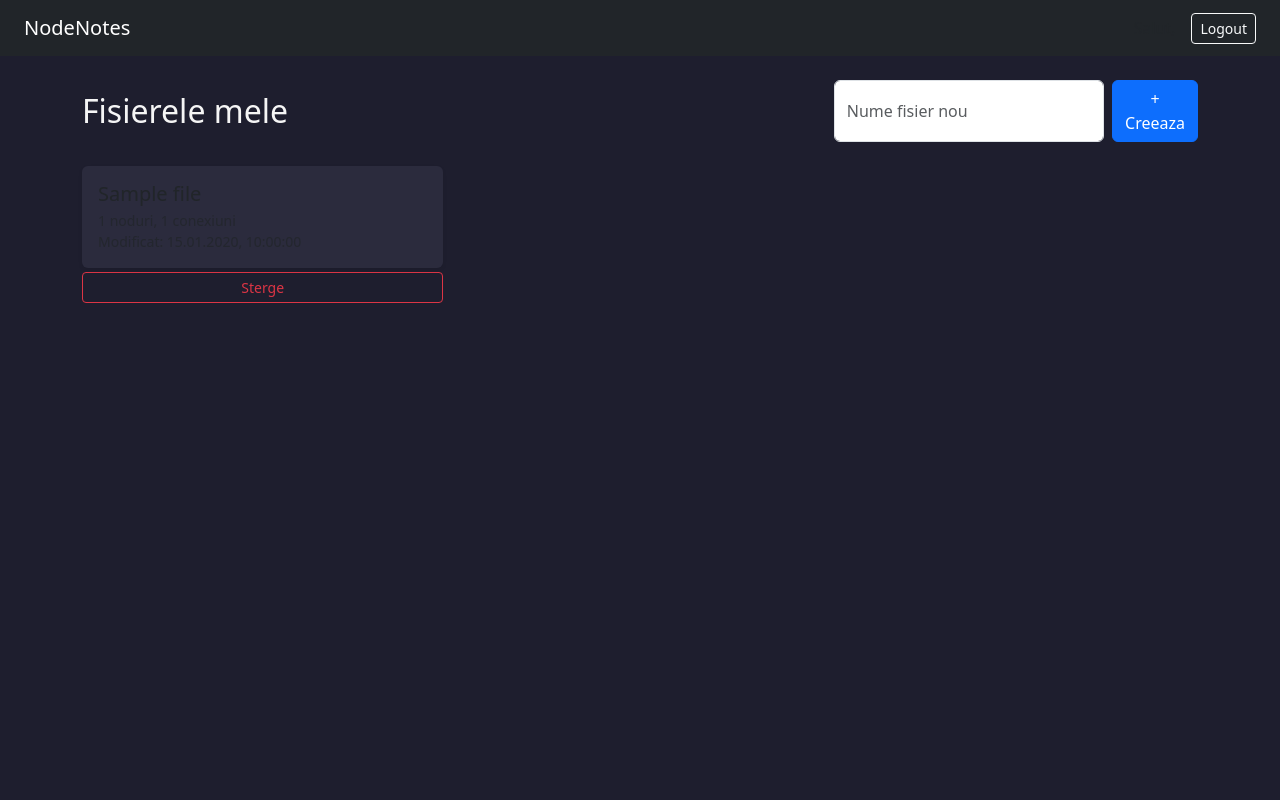
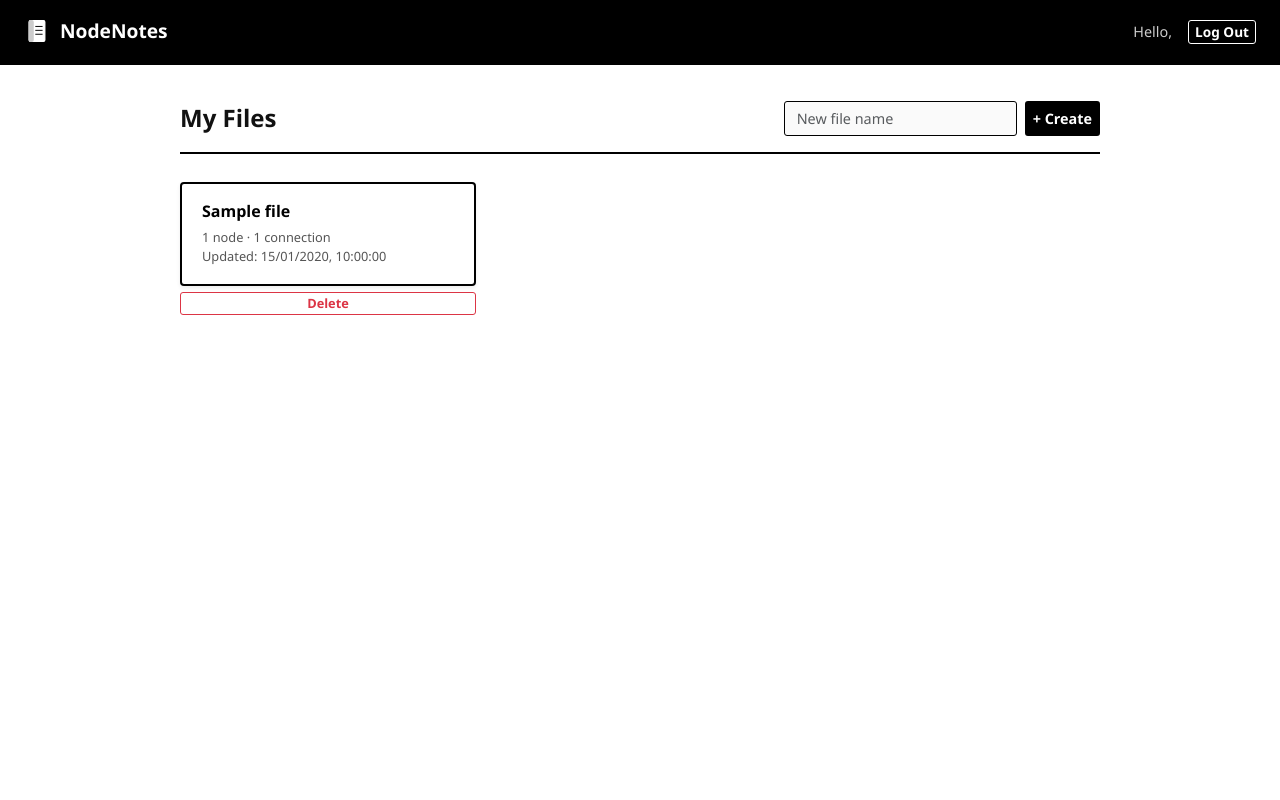
Before and after one commit to Alexandorel/Programare-Web, a Node server app: template proiect/views/dashboard.ejs in a window 1280 px wide. Run offline with Node 20, Linux system fonts and the light colour scheme; the template is opened without the code that fills it: most values are stand-ins (such as "Sample title", 1, 10 or a date in 2020); some libraries are stand-ins or nearby versions.

Commit message:
redesign dashboard

```diff
--- a/proiect/views/dashboard.ejs
+++ b/proiect/views/dashboard.ejs
@@ -1,60 +1,245 @@
 <!DOCTYPE html>
-<html lang="ro">
+<html lang="en">
 <head>
     <meta charset="UTF-8">
     <meta name="viewport" content="width=device-width, initial-scale=1.0">
-    <title>Fisierele mele - NodeNotes</title>
+    <title>My Files - NodeNotes</title>
+
     <link href="https://cdn.jsdelivr.net/npm/bootstrap@5.3.0/dist/css/bootstrap.min.css" rel="stylesheet">
+
     <style>
-        body { background: #1e1e2e; color: #f5f5f5; min-height: 100vh; }
-        .card-file { background: #2b2b3d; border: none; cursor: pointer; transition: transform .1s; }
-        .card-file:hover { transform: translateY(-2px); background: #353550; }
-        a { color: inherit; text-decoration: none; }
+        body {
+            background-color: #ffffff;
+            color: #111;
+            min-height: 100vh;
+            font-family: 'Segoe UI', sans-serif;
+        }
+
+        /* Navbar */
+        .navbar {
+            background-color: #000 !important;
+            border-bottom: 2px solid #000;
+            padding: 12px 24px;
+        }
+
+        .navbar-brand {
+            display: flex;
+            align-items: center;
+            gap: 10px;
+            font-weight: 700;
+            font-size: 1.2rem;
+            color: #fff !important;
+        }
+
+        .navbar-brand svg {
+            width: 26px;
+            height: 26px;
+        }
+
+        .btn-logout {
+            border: 1.5px solid #fff;
+            color: #fff;
+            background: transparent;
+            border-radius: 3px;
+            font-size: 0.85rem;
+            font-weight: 600;
+            transition: background 0.15s, color 0.15s;
+        }
+
+        .btn-logout:hover {
+            background: #fff;
+            color: #000;
+        }
+
+        /* Main */
+        main {
+            max-width: 960px;
+            margin: 0 auto;
+            padding: 36px 20px;
+        }
+
+        .section-header {
+            display: flex;
+            justify-content: space-between;
+            align-items: center;
+            margin-bottom: 28px;
+            padding-bottom: 16px;
+            border-bottom: 2px solid #000;
+        }
+
+        .section-header h2 {
+            font-size: 1.5rem;
+            font-weight: 700;
+            margin: 0;
+        }
+
+        .new-file-form {
+            display: flex;
+            gap: 8px;
+        }
+
+        .new-file-form .form-control {
+            border: 1.5px solid #000;
+            border-radius: 3px;
+            background: #fafafa;
+            font-size: 0.9rem;
+            min-width: 200px;
+        }
+
+        .new-file-form .form-control:focus {
+            border-color: #000;
+            box-shadow: 0 0 0 2px rgba(0,0,0,0.15);
+            background: #fff;
+        }
+
+        .btn-create {
+            background: #000;
+            color: #fff;
+            border: 2px solid #000;
+            border-radius: 3px;
+            font-weight: 600;
+            font-size: 0.9rem;
+            white-space: nowrap;
+            transition: background 0.15s, color 0.15s;
+        }
+
+        .btn-create:hover {
+            background: #fff;
+            color: #000;
+        }
+
+        /* File cards */
+        .card-file {
+            background: #fff;
+            border: 2px solid #000 !important;
+            border-radius: 4px;
+            cursor: pointer;
+            transition: box-shadow 0.15s, transform 0.1s;
+            padding: 18px 20px;
+        }
+
+        .card-file:hover {
+            box-shadow: 4px 4px 0 #000 !important;
+            transform: translateY(-2px);
+        }
+
+        .card-file h5 {
+            font-weight: 700;
+            font-size: 1rem;
+            margin-bottom: 6px;
+            color: #000;
+        }
+
+        .card-file .meta {
+            font-size: 0.8rem;
+            color: #555;
+        }
+
+        a.file-link {
+            color: inherit;
+            text-decoration: none;
+            display: block;
+        }
+
+        .btn-delete {
+            border: 1.5px solid #dc3545;
+            color: #dc3545;
+            background: transparent;
+            border-radius: 3px;
+            font-size: 0.8rem;
+            font-weight: 600;
+            width: 100%;
+            margin-top: 6px;
+            transition: background 0.15s, color 0.15s;
+        }
+
+        .btn-delete:hover {
+            background: #dc3545;
+            color: #fff;
+        }
+
+        .empty-state {
+            border: 2px dashed #bbb;
+            border-radius: 4px;
+            padding: 48px 24px;
+            text-align: center;
+            color: #777;
+        }
+
+        .empty-state svg {
+            width: 48px;
+            height: 48px;
+            margin-bottom: 16px;
+            opacity: 0.4;
+        }
     </style>
 </head>
 <body>
-    <nav class="navbar navbar-dark bg-dark px-4">
-        <span class="navbar-brand">NodeNotes</span>
+
+    <nav class="navbar">
+        <span class="navbar-brand">
+            <!-- Notebook icon -->
+            <svg viewBox="0 0 40 40" fill="none" xmlns="http://www.w3.org/2000/svg">
+                <rect x="8" y="4" width="24" height="32" rx="2" fill="#fff" stroke="#fff" stroke-width="2"/>
+                <rect x="8" y="4" width="6" height="32" rx="2" fill="#ccc" stroke="#ccc" stroke-width="2"/>
+                <line x1="18" y1="13" x2="28" y2="13" stroke="#000" stroke-width="1.5" stroke-linecap="round"/>
+                <line x1="18" y1="19" x2="28" y2="19" stroke="#000" stroke-width="1.5" stroke-linecap="round"/>
+                <line x1="18" y1="25" x2="28" y2="25" stroke="#000" stroke-width="1.5" stroke-linecap="round"/>
+            </svg>
+            NodeNotes
+        </span>
         <div class="d-flex align-items-center gap-3">
-            <span class="text-muted">Salut, <%= currentUser %></span>
+            <span style="color:#ccc; font-size:0.9rem;">Hello, <strong style="color:#fff"><%= currentUser %></strong></span>
             <form action="/logout" method="POST" class="m-0">
-                <button class="btn btn-sm btn-outline-light" type="submit">Logout</button>
+                <button class="btn-logout" type="submit">Log Out</button>
             </form>
         </div>
     </nav>
 
-    <main class="container py-4">
-        <div class="d-flex justify-content-between align-items-center mb-4">
-            <h2 class="m-0">Fisierele mele</h2>
-            <form action="/files" method="POST" class="d-flex gap-2">
-                <input type="text" name="name" class="form-control" placeholder="Nume fisier nou" required>
-                <button class="btn btn-primary" type="submit">+ Creeaza</button>
+    <main>
+        <div class="section-header">
+            <h2>My Files</h2>
+            <form action="/files" method="POST" class="new-file-form">
+                <input type="text" name="name" class="form-control" placeholder="New file name" required>
+                <button class="btn-create" type="submit">+ Create</button>
             </form>
         </div>
 
         <% if (files.length === 0) { %>
-            <div class="alert alert-secondary">Nu ai niciun fisier inca. Creeaza primul de mai sus.</div>
+            <div class="empty-state">
+                <svg viewBox="0 0 40 40" fill="none" xmlns="http://www.w3.org/2000/svg">
+                    <rect x="8" y="4" width="24" height="32" rx="2" fill="#fff" stroke="#000" stroke-width="2"/>
+                    <rect x="8" y="4" width="6" height="32" rx="2" fill="#f0f0f0" stroke="#000" stroke-width="2"/>
+                    <line x1="18" y1="13" x2="28" y2="13" stroke="#000" stroke-width="1.5" stroke-linecap="round"/>
+                    <line x1="18" y1="19" x2="28" y2="19" stroke="#000" stroke-width="1.5" stroke-linecap="round"/>
+                    <line x1="18" y1="25" x2="28" y2="25" stroke="#000" stroke-width="1.5" stroke-linecap="round"/>
+                </svg>
+                <p class="mb-0">No files yet. Create your first one above.</p>
+            </div>
         <% } else { %>
             <div class="row g-3">
                 <% files.forEach(function(f) { %>
                     <div class="col-md-4">
-                        <a href="/canvas/<%= f._id %>">
-                            <div class="card card-file p-3 shadow-sm">
-                                <h5 class="mb-1"><%= f.name %></h5>
-                                <small class="text-muted">
-                                    <%= f.nodes.length %> noduri, <%= f.edges.length %> conexiuni
-                                </small>
-                                <small class="text-muted">Modificat: <%= f.updatedAt.toLocaleString('ro-RO') %></small>
+                        <a class="file-link" href="/canvas/<%= f._id %>">
+                            <div class="card-file shadow-sm">
+                                <h5><%= f.name %></h5>
+                                <div class="meta">
+                                    <span><%= f.nodes.length %> node<%= f.nodes.length !== 1 ? 's' : '' %></span> &middot;
+                                    <span><%= f.edges.length %> connection<%= f.edges.length !== 1 ? 's' : '' %></span>
+                                </div>
+                                <div class="meta">Updated: <%= f.updatedAt.toLocaleString('en-GB') %></div>
                             </div>
                         </a>
                         <form action="/files/<%= f._id %>/delete" method="POST"
-                              onsubmit="return confirm('Sigur stergi <%= f.name %>?');" class="mt-1">
-                            <button type="submit" class="btn btn-sm btn-outline-danger w-100">Sterge</button>
+                              onsubmit="return confirm('Delete \'<%= f.name %>\'?');">
+                            <button type="submit" class="btn-delete">Delete</button>
                         </form>
                     </div>
                 <% }); %>
             </div>
         <% } %>
     </main>
+
+    <script src="https://cdn.jsdelivr.net/npm/bootstrap@5.3.0/dist/js/bootstrap.bundle.min.js"></script>
 </body>
 </html>
```
